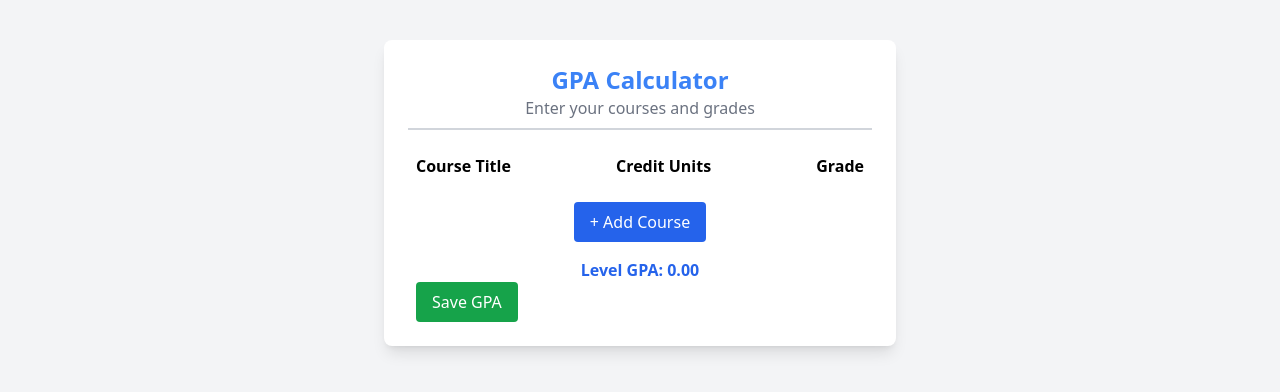
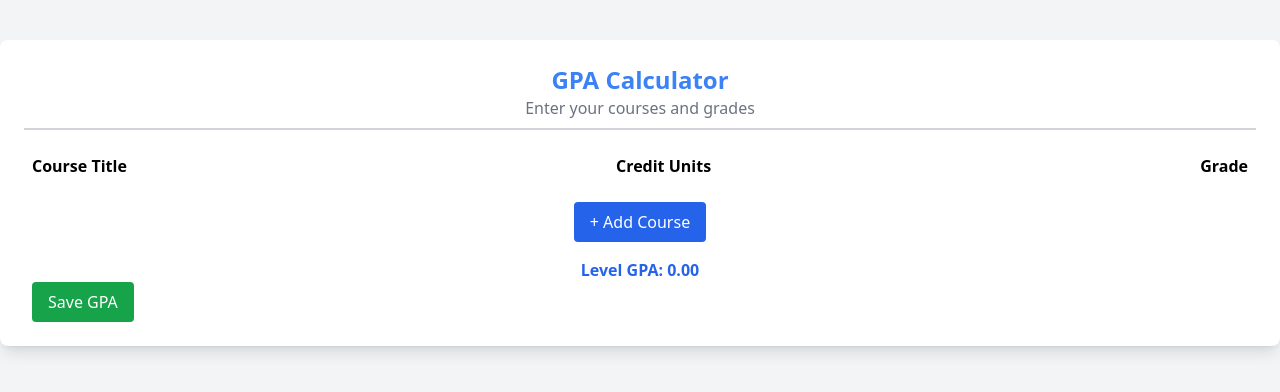
Before and after one commit to okechukwupromise49-art/EduAl-Tracker, a React (Vite) app in the folder cgpa_cal/: page /cal_gpa in a window 1280 px wide. Shown: the top 392 px of the page. Built offline with nearby package versions, Linux system fonts and the light colour scheme.

Commit message:
edit cal

```diff
--- a/cgpa_cal/src/page/Cal.jsx
+++ b/cgpa_cal/src/page/Cal.jsx
@@ -147,7 +147,7 @@ const deleteBtn = async (id, index) => {
 };
 
     return (
-        <div className={`shadow-lg max-w-lg mx-auto p-6 mt-10 rounded-lg
+        <div className={`shadow-lg  mx-auto p-6 mt-10 rounded-lg
          ${theme === "dark" ? "bg-gray-800 text-white" : "bg-white text-black"}`}>
         <div className="text-center mb-4">
             <h1 className="text-2xl font-bold text-blue-500">GPA Calculator</h1>
```
